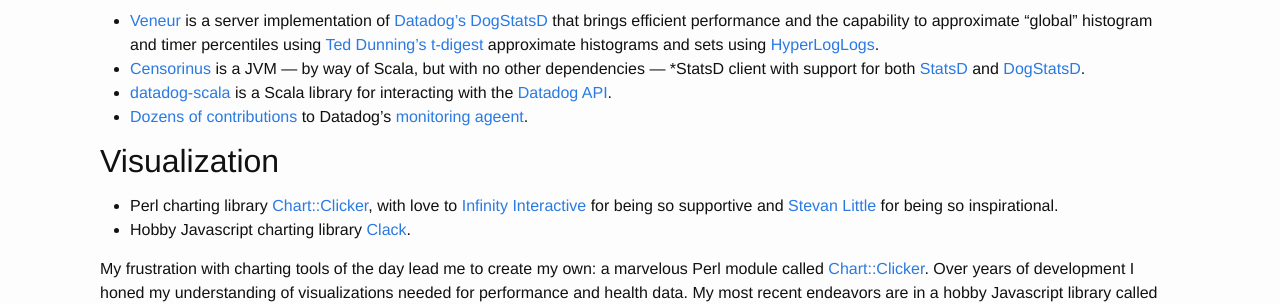
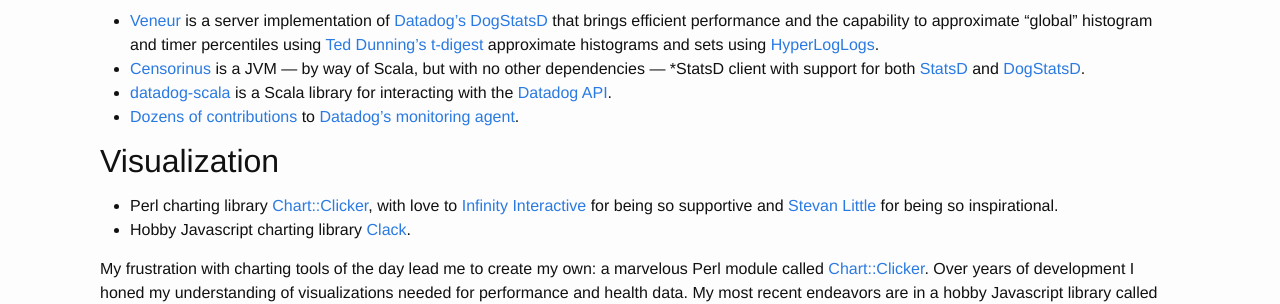
Before and after one commit to rom1v/gphat.github.io, a Jekyll site: the page built from observability.md, in a window 1280 px wide. Shown: the part 433-737 px from the top of the page. Built offline with Jekyll 4.4.1, drawn with Linux system fonts in a browser that asks for light colours; nearby versions of some CDN libraries.

Commit message:
Fix typo

```diff
--- a/observability.md
+++ b/observability.md
@@ -17,7 +17,7 @@
 * [Veneur](https://github.com/stripe/veneur) is a server implementation of [Datadog's](https://datadoghq.com) [DogStatsD](http://docs.datadoghq.com/guides/dogstatsd/) that brings efficient performance and the capability to approximate "global" histogram and timer percentiles using [Ted Dunning's t-digest](https://github.com/tdunning/t-digest) approximate histograms and sets using [HyperLogLogs](https://en.wikipedia.org/wiki/HyperLogLog).
 * [Censorinus](https://github.com/gphat/censorinus) is a JVM — by way of Scala, but with no other dependencies — \*StatsD client with support for both [StatsD](https://github.com/etsy/statsd) and [DogStatsD](http://docs.datadoghq.com/guides/dogstatsd/).
 * [datadog-scala](https://github.com/gphat/datadog-scala) is a Scala library for interacting with the [Datadog API](http://docs.datadoghq.com/api/).
-* [Dozens of contributions](https://github.com/datadog/dd-agent/pulls?utf8=✓&q=is%3Apr%20author%3Agphat) to Datadog's [monitoring ageent](https://github.com/datadog/dd-agent).
+* [Dozens of contributions](https://github.com/datadog/dd-agent/pulls?utf8=✓&q=is%3Apr%20author%3Agphat) to [Datadog's monitoring agent](https://github.com/datadog/dd-agent).
 
 ## Visualization
 
```
